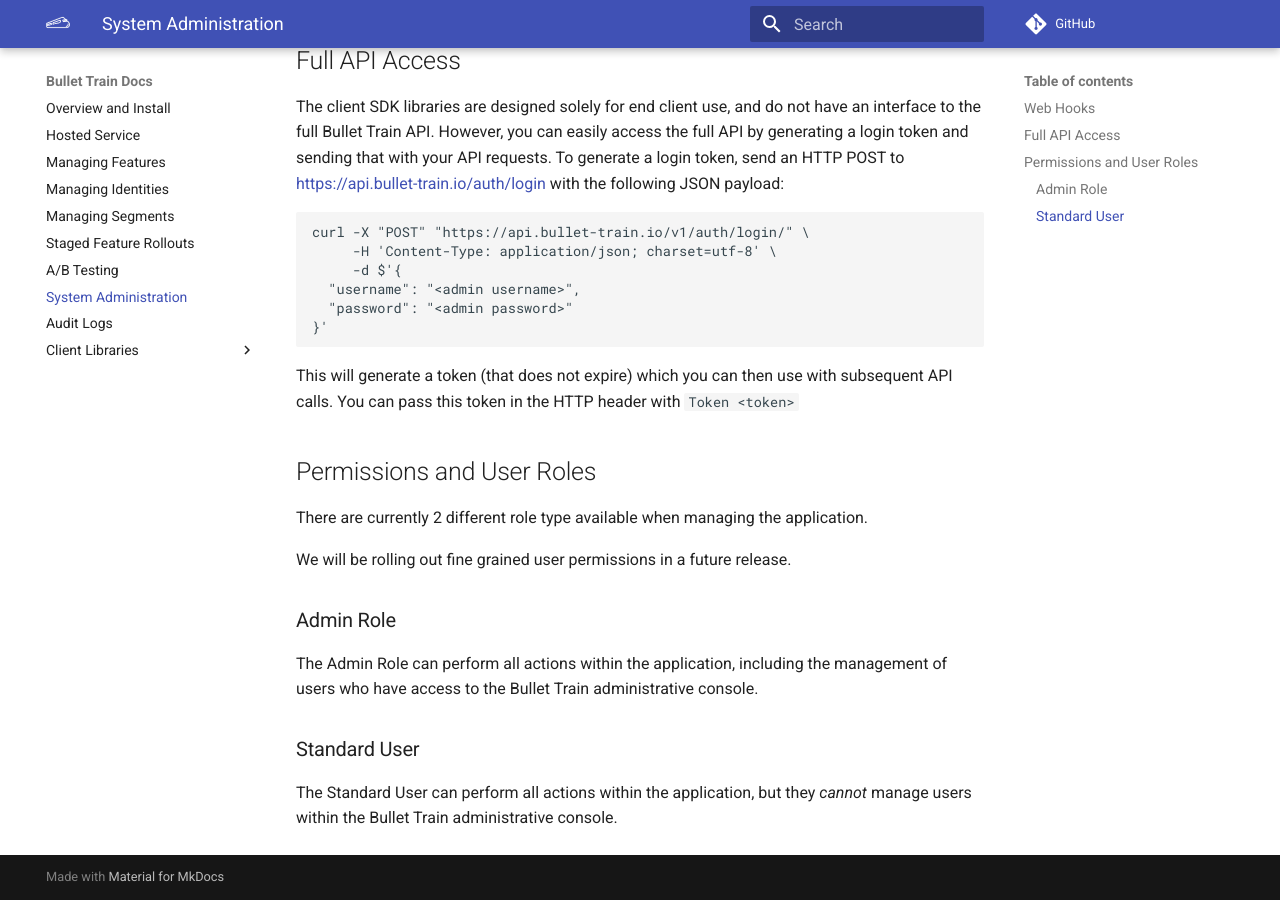
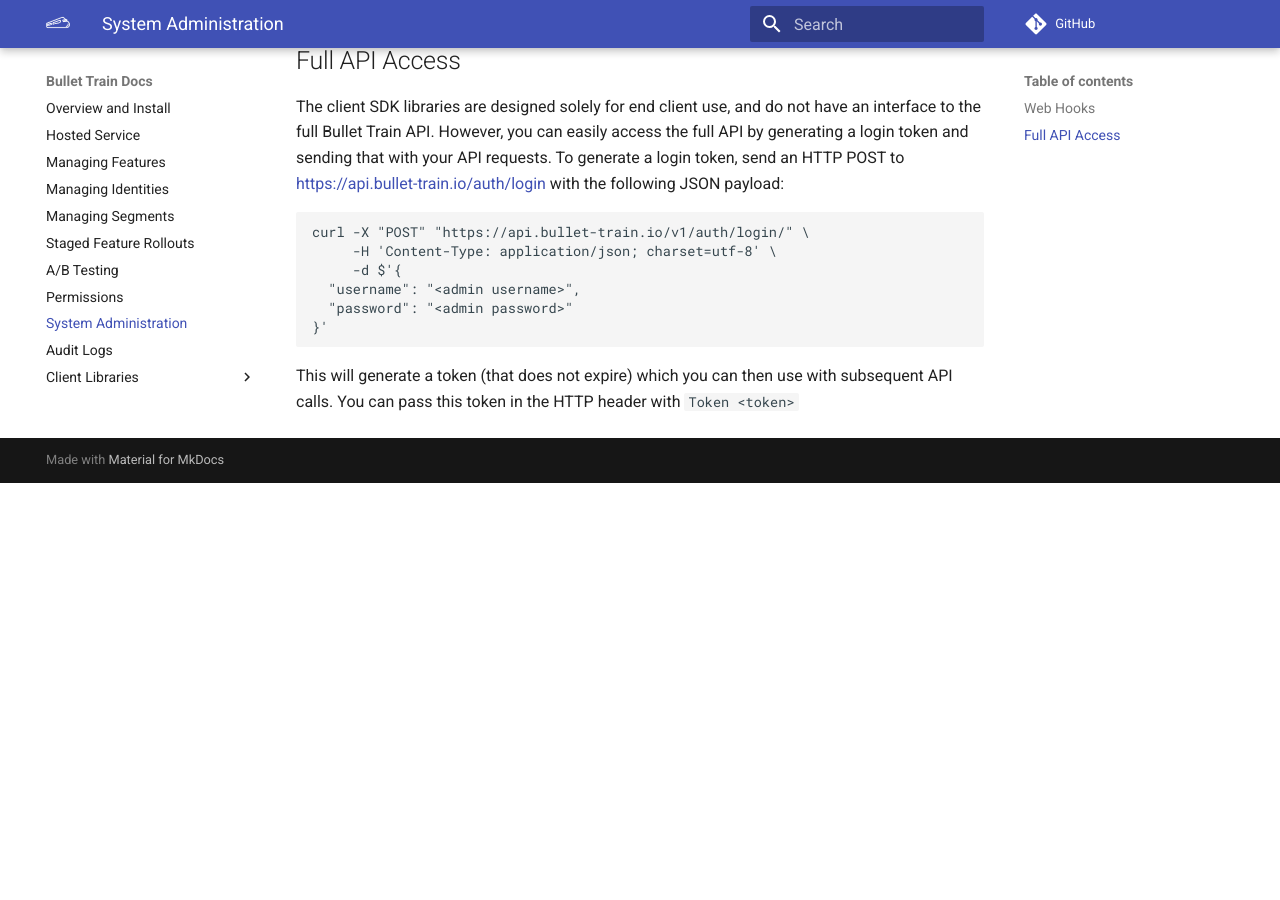
Before and after one commit to Flagsmith/flagsmith-docs, an MkDocs documentation site: the page built from docs/system-administration.md, in a window 1280 px wide and 900 px high, scrolled down 2220 px. Built offline with MkDocs 1.6.1 and Material for MkDocs 9.7.7, drawn with Linux system fonts in a browser that asks for light colours; comment, search, counter and statistics services are not loaded; after the commit the page ends 2703 px from its top, so only the background shows below that.

Commit message:
Started work on permissions

````diff
--- a/docs/system-administration.md
+++ b/docs/system-administration.md
@@ -63,17 +63,3 @@ curl -X "POST" "https://api.bullet-train.io/v1/auth/login/" \
 ```
 
 This will generate a token (that does not expire) which you can then use with subsequent API calls. You can pass this token in the HTTP header with `Token <token>`
-
-## Permissions and User Roles
-
-There are currently 2 different role type available when managing the application.
-
-We will be rolling out fine grained user permissions in a future release.
-
-### Admin Role
-
-The Admin Role can perform all actions within the application, including the management of users who have access to the Bullet Train administrative console.
-
-### Standard User
-
-The Standard User can perform all actions within the application, but they *cannot* manage users within the Bullet Train administrative console.
--- a/mkdocs.yml
+++ b/mkdocs.yml
@@ -21,6 +21,7 @@ nav:
   - Managing Segments: 'managing-segments.md'
   - Staged Feature Rollouts: 'staged-feature-rollouts.md'
   - A/B Testing: 'ab-testing.md'
+  - Permissions: 'permissions.md'
   - System Administration: 'system-administration.md'
   - Audit Logs: 'audit-logs.md'
   - Client Libraries:
````
Also changed, not shown: docs/permissions.md (added, +5 -0 lines).
